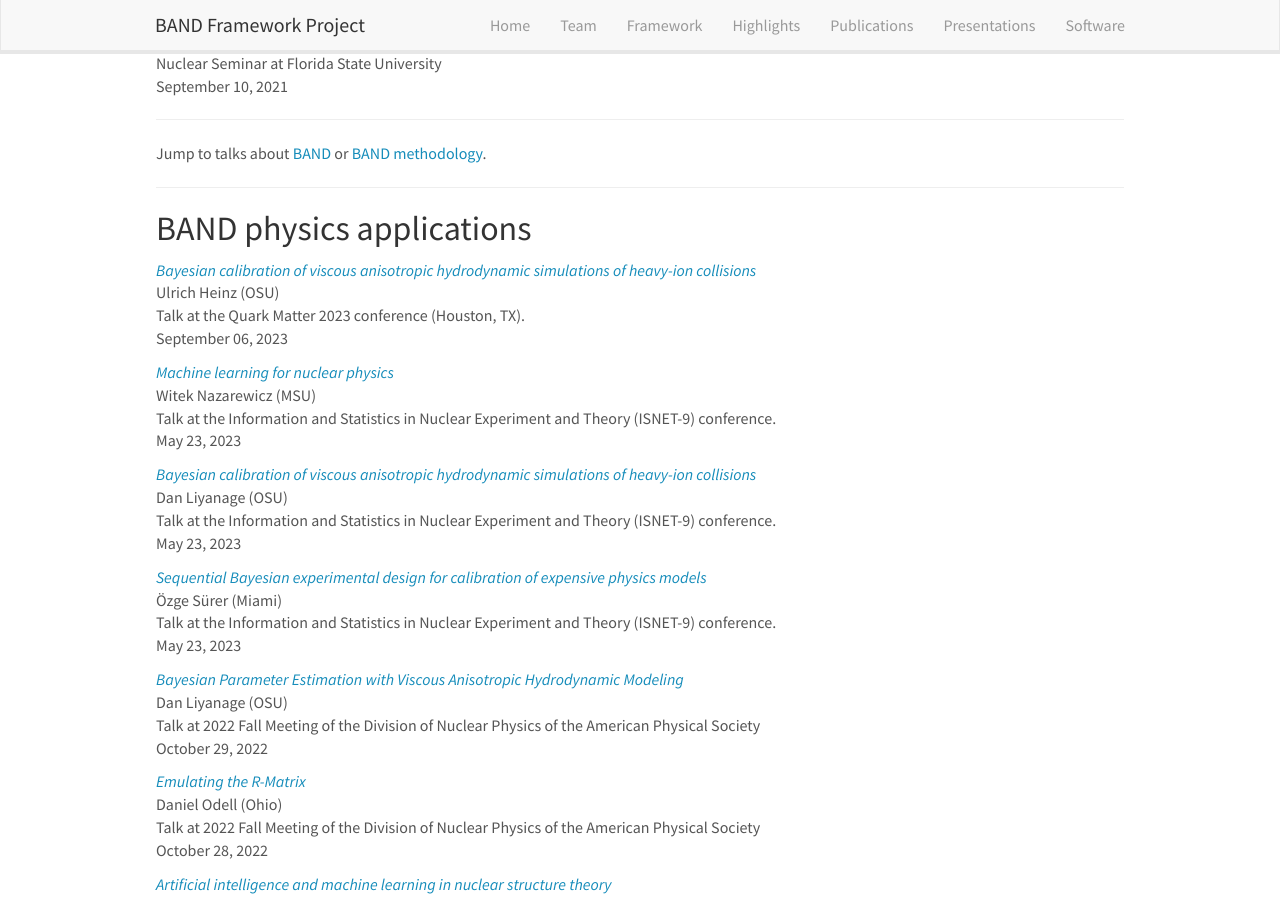
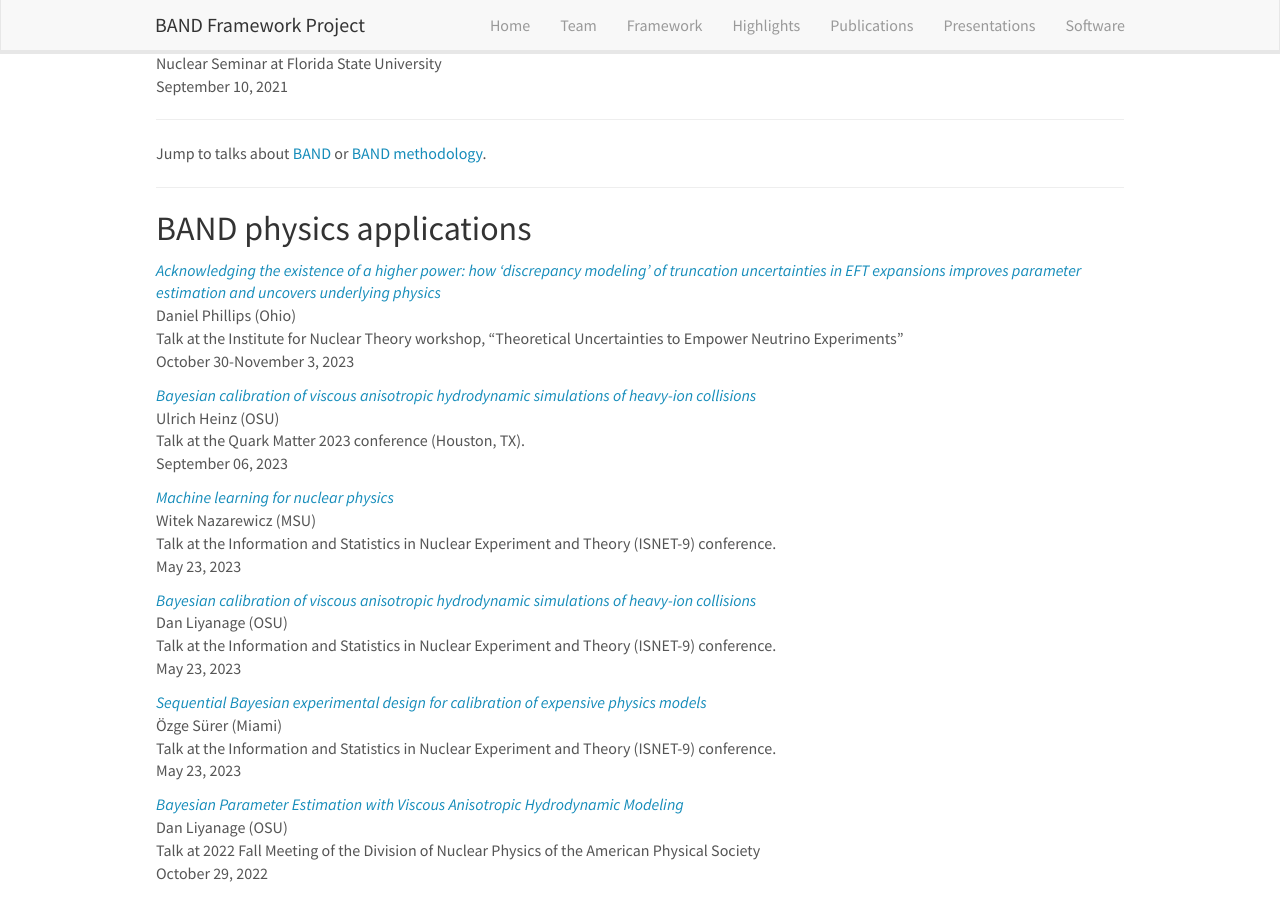
Before and after one commit to bandframework/bandframework.github.io, a Jekyll site: the page built from _pages/presentations.md, in a window 1280 px wide and 900 px high, scrolled down 3502 px. Built offline with Jekyll 4.4.1, drawn with Linux system fonts in a browser that asks for light colours; nearby versions of some CDN libraries.

Commit message:
Update presentations.yml

```diff
--- a/_data/presentations.yml
+++ b/_data/presentations.yml
@@ -1,3 +1,16 @@
+- title: "Acknowledging the existence of a higher power: how ‘discrepancy modeling' of truncation uncertainties in EFT expansions improves parameter estimation and uncovers underlying physics"
+  image:
+  location: >
+    Talk at the Institute for Nuclear Theory workshop, "Theoretical Uncertainties to Empower Neutrino Experiments"
+  date: >
+    October 30-November 3, 2023
+  presenter: Daniel Phillips (Ohio)
+  link:
+    url: https://www.int.washington.edu/program/schedule/1278
+  highlight: 0
+  type: physics
+  news2:
+
 - title: "Performance Analysis of Sequential Experimental Design for Calibration of Simulation Models"
   image:
   location: >
```
